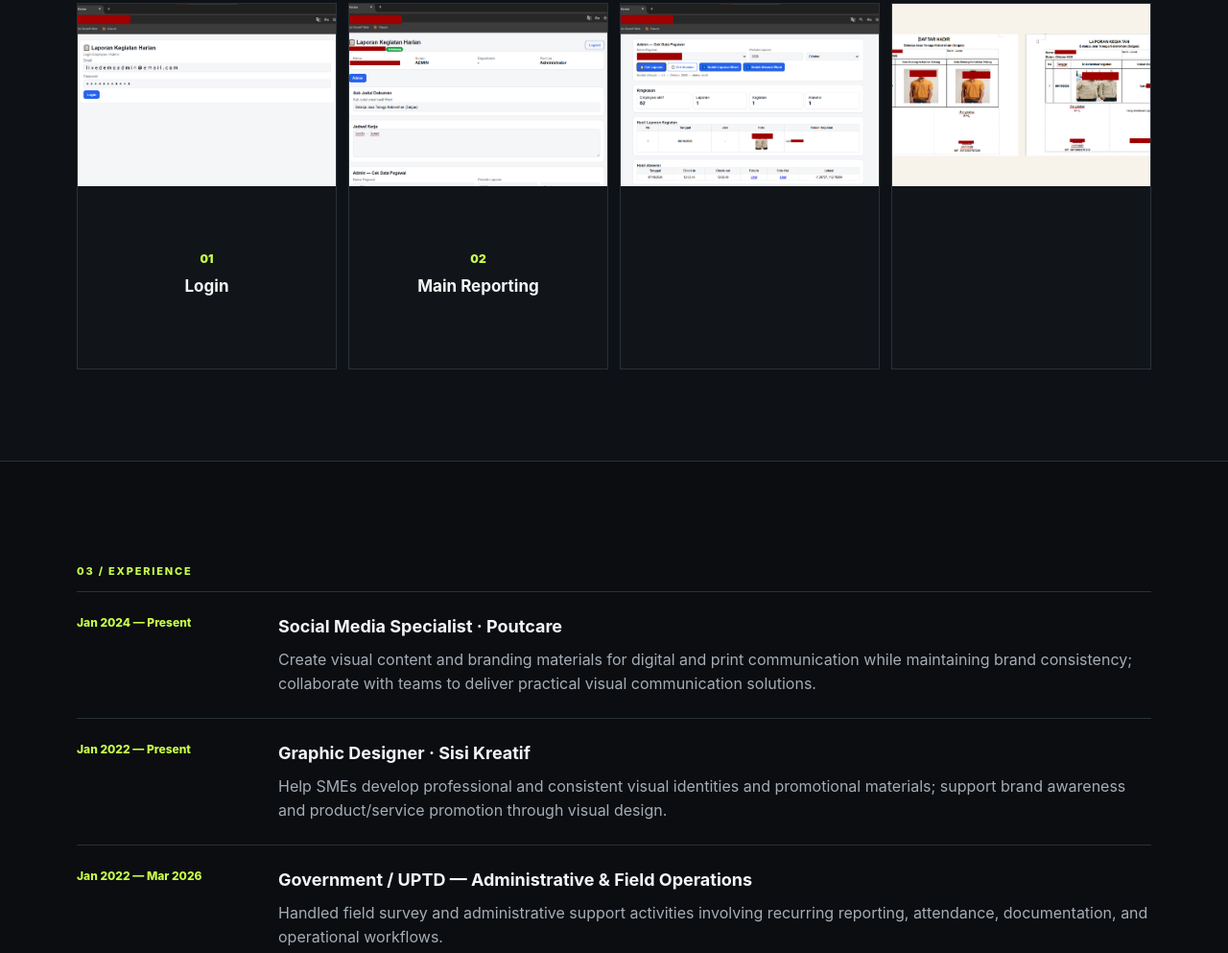
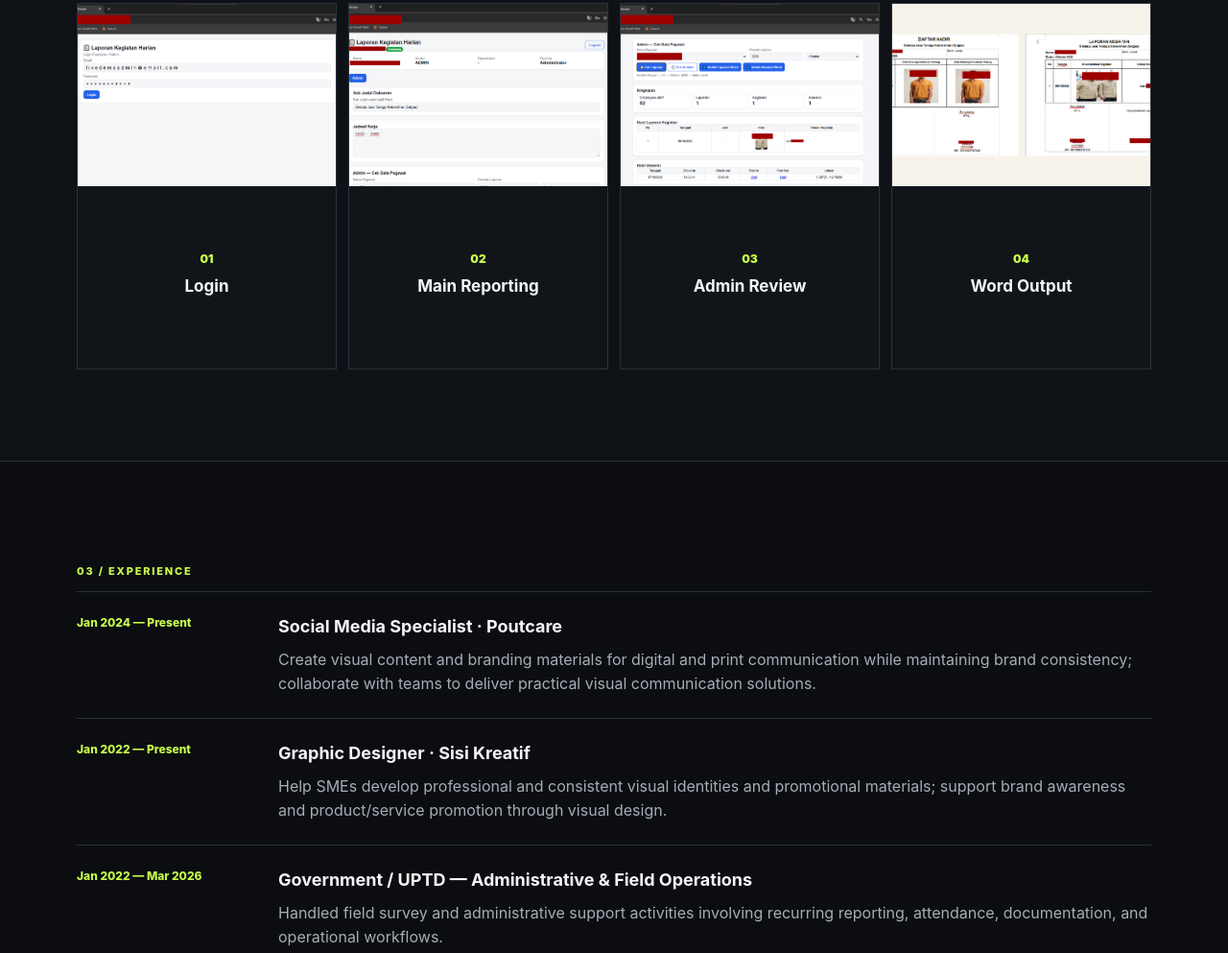
Before and after one commit to 1997miftahularif/miftahul-arif-portfolio, a plain HTML site: page index.html in a window 1280 px wide. Shown: the part 1921-2914 px from the top of the page at 96% size. Drawn offline with Linux system fonts and the light colour scheme.

Commit message:
Update portfolio

```diff
--- a/index.html
+++ b/index.html
@@ -131,9 +131,11 @@
           </a>
           <a class="preview-card" href="projects/employee-reporting-system/index.html#screenshots">
             <img src="assets/images/project/05-admin-review.jpg" alt="Admin review placeholder">
+            <div class="preview-fallback"><span>03</span><strong>Admin Review</strong></div>
           </a>
           <a class="preview-card" href="projects/employee-reporting-system/index.html#screenshots">
             <img src="assets/images/project/06-word-output.jpg" alt="Generated Word report placeholder">
+            <div class="preview-fallback"><span>04</span><strong>Word Output</strong></div>
           </a>
         </div>
       </div>
```
